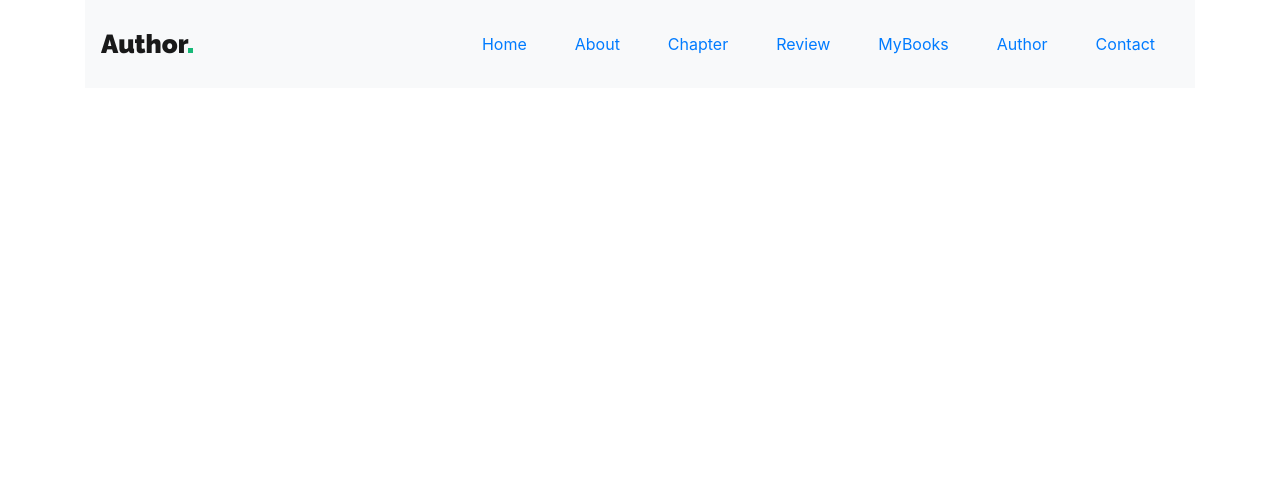
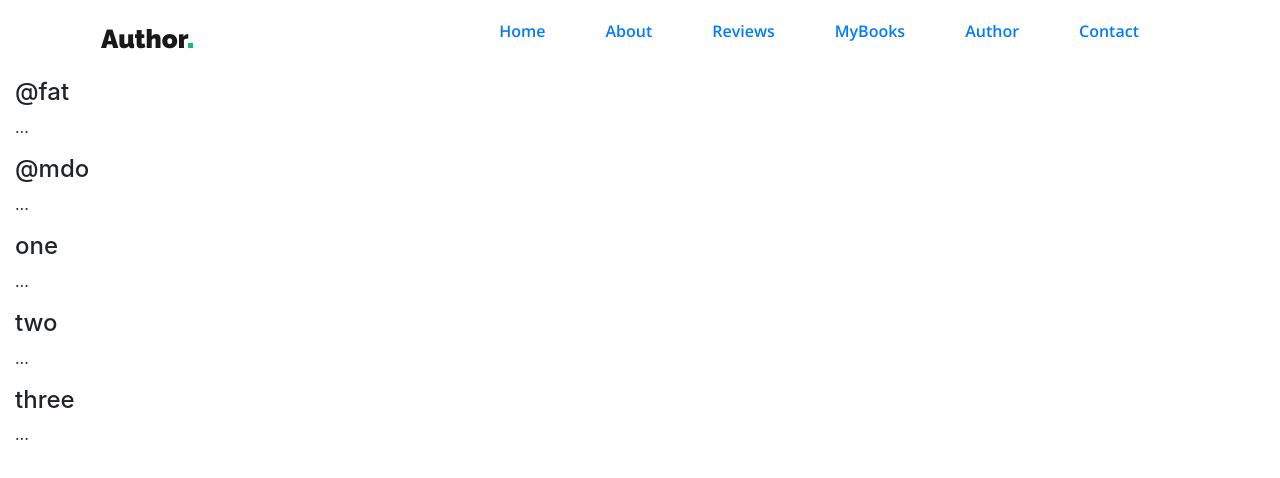
Before and after one commit to MMaithreyan/Crayond, a plain HTML site: page index.html in a window 1280 px wide. Drawn offline with nearby package versions, Linux system fonts and the light colour scheme.

Commit message:
navar crated

```diff
--- a/index.html
+++ b/index.html
@@ -21,8 +21,9 @@
 </head>
 
 <body>
-  <div class="container">
-    <nav class="navbar navbar-expand-lg navbar-light bg-light">
+  <div class="container-fluid">
+    <div class="container">
+         <nav class="navbar navbar-expand-lg navbar-light" id="navbar-example2">
       <a class="navbar-brand" href="#">Author <span class="dot"></span> </a>
 
 
@@ -31,19 +32,32 @@
         <h5>Menu</h5>
       </button>
 
-      <div class="decr collapse navbar-collapse justify-content-end " id="navbarSupportedContent">
-        <a class="p-4 text-decoration-none" href="#">Home</a>
-        <a class="p-4 text-decoration-none" href="#">About</a>
-        <a class="p-4 text-decoration-none" href="#">Chapter</a>
-        <a class="p-4 text-decoration-none" href="#">Review</a>
-        <a class="p-4 text-decoration-none" href="#">MyBooks</a>
-        <a class="p-4 text-decoration-none" href="#">Author</a>
-        <a class="p-4 text-decoration-none" href="#">Contact</a>
-
+      <div class="collapse navbar-collapse justify-content-end " id="navbarSupportedContent">
+        <ul>
+          <li><a href="#">Home</a></li>
+          <li><a href="#">About</a></li>
+          <li><a href="#">Reviews</a></li>
+          <li><a href="#">MyBooks</a></li>
+          <li><a href="#">Author</a></li>
+          <li><a href="#">Contact</a></li>
+        </ul>
       </div>
     </nav>
+  </div data-spy="scroll" data-target="#navbar-example2" data-offset="0">
+  <h4 id="fat">@fat</h4>
+  <p>...</p>
+  <h4 id="mdo">@mdo</h4>
+  <p>...</p>
+  <h4 id="one">one</h4>
+  <p>...</p>
+  <h4 id="two">two</h4>
+  <p>...</p>
+  <h4 id="three">three</h4>
+  <p>...</p>
+  <div >
+
   </div>
-
+</div>
 </body>
 
 </html>
--- a/style.css
+++ b/style.css
@@ -1,4 +1,14 @@
 @import url('https://fonts.googleapis.com/css2?family=Raleway:wght@900&display=swap');
+@import url('https://fonts.googleapis.com/css2?family=Open+Sans:wght@600&display=swap');
+* {
+    padding: 0;
+    margin: 0;
+}
+.container{
+    /* background: transparent !important; */
+    position: sticky;
+    top: 0;
+}
 
 .navbar-brand {
     font-family: 'Raleway', sans-serif;
@@ -16,7 +26,22 @@
     position: relative;
     right: 6px;
 }
+.collapse ul{
+    display: flex!important;
+}
+.collapse ul li{
+    list-style-type: none;
+    padding-top: 0.7rem;
+    padding-bottom: 0.7rem;
+    padding-left: 20px;
+    padding-right: 40px;
+}
 
+.collapse ul li a{
+    font-family: 'Open Sans', sans-serif;
+    font-size: 16px;
+    font-weight: 600;
+}
 @media screen and (max-width:992px) {
     .collapse a {
         display: flex;
```
